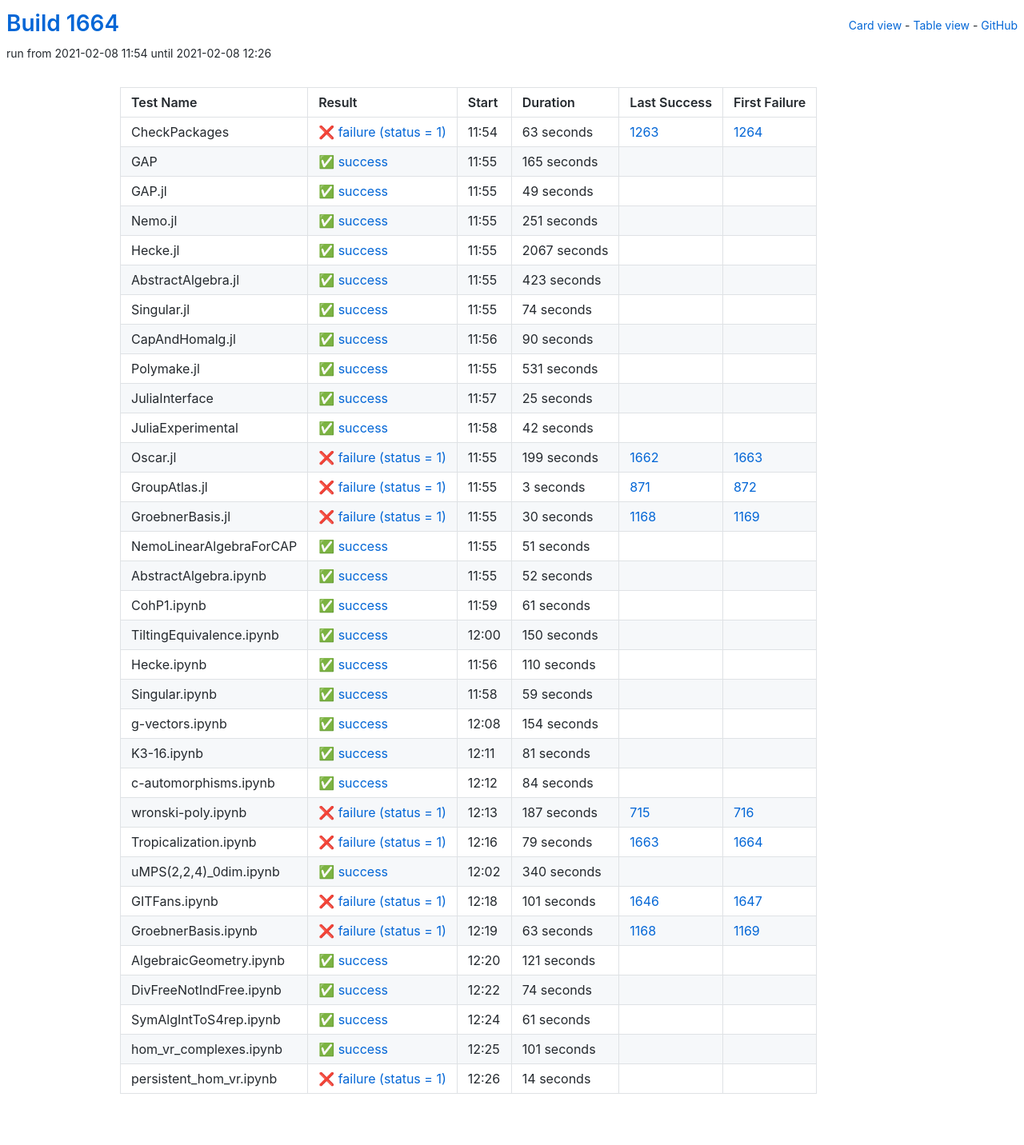
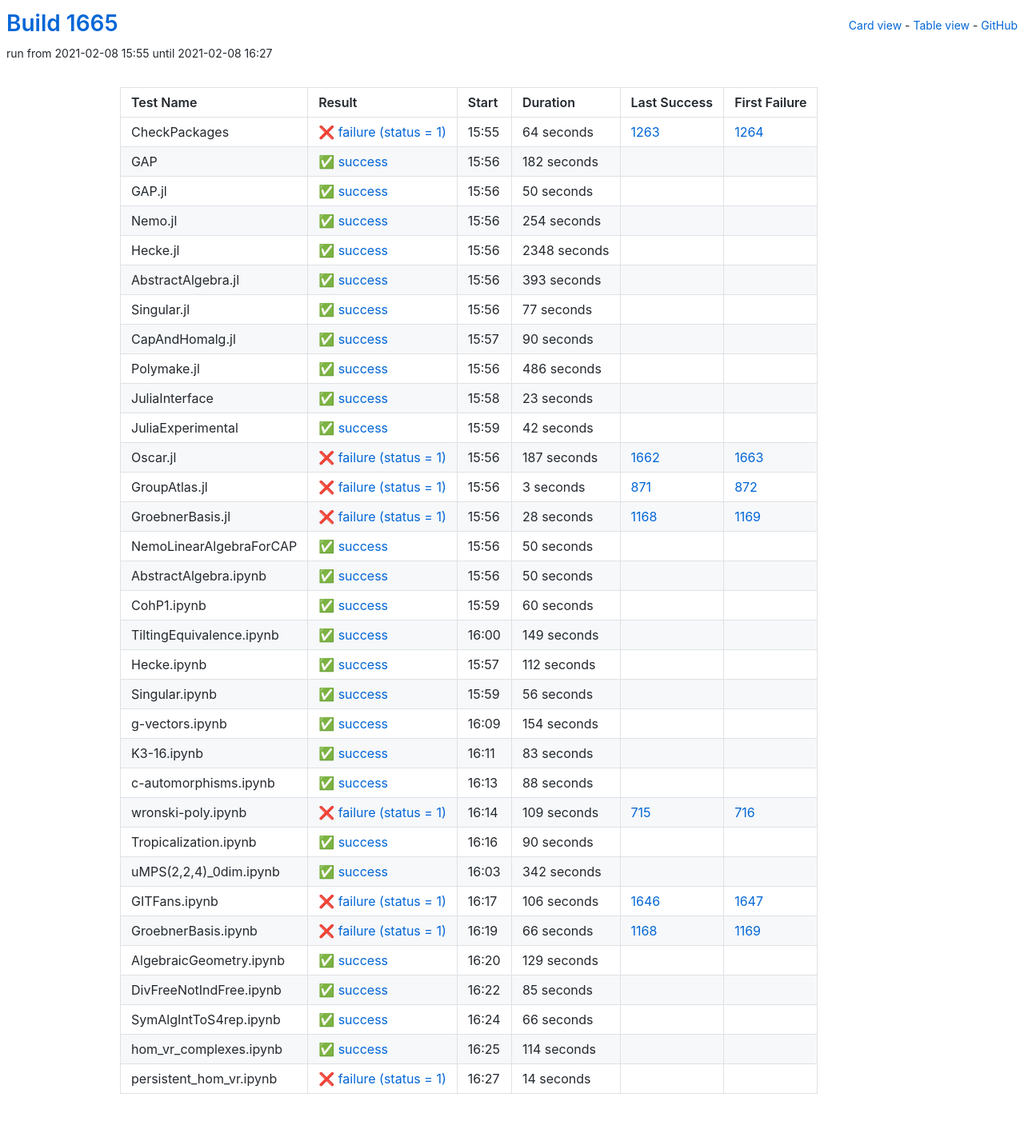
Before and after one commit to oscar-system/oscar-ci-status-stable, a Jekyll site: the page built from table.html, in a window 1280 px wide. Shown: the whole page at 80% size. Built offline with Jekyll 4.4.1, drawn with Linux system fonts in a browser that asks for light colours.

Commit message:
Build #1665

```diff
--- a/_data/ci.yml
+++ b/_data/ci.yml
@@ -1,6 +1,6 @@
 ---
-build: 1664
-build_url: https://oscarci.mathematik.uni-kl.de/job/oscar-stable/1664/
+build: 1665
+build_url: https://oscarci.mathematik.uni-kl.de/job/oscar-stable/1665/
 job: oscar-stable
 organization: oscar-system
 repo: oscar-ci-status-stable
@@ -8,92 +8,92 @@ repourl: https://github.com/oscar-system/oscar-ci-status-stable
 tests:
 - name: CheckPackages
   id: checkpackages
-  log: https://oscarci.mathematik.uni-kl.de/job/oscar-stable/1664/artifact/logs/build-1664/CheckPackages.log
-  start: 2021-02-08 11:54
+  log: https://oscarci.mathematik.uni-kl.de/job/oscar-stable/1665/artifact/logs/build-1665/CheckPackages.log
+  start: 2021-02-08 15:55
   success: false
   exitcode: 1
   status: failure
-  duration: 63
+  duration: 64
   last_success: 1263
   last_success_url: https://oscarci.mathematik.uni-kl.de/job/oscar-stable/1263/
   first_failure: 1264
   first_failure_url: https://oscarci.mathematik.uni-kl.de/job/oscar-stable/1264/
 - name: GAP
   id: gap
-  log: https://oscarci.mathematik.uni-kl.de/job/oscar-stable/1664/artifact/logs/build-1664/GAP.log
-  start: 2021-02-08 11:55
+  log: https://oscarci.mathematik.uni-kl.de/job/oscar-stable/1665/artifact/logs/build-1665/GAP.log
+  start: 2021-02-08 15:56
   success: true
   exitcode: 0
   status: success
-  duration: 165
+  duration: 182
   last_success: false
   last_success_url:
   first_failure: false
   first_failure_url:
 - name: GAP.jl
   id: gap-jl
-  log: https://oscarci.mathematik.uni-kl.de/job/oscar-stable/1664/artifact/logs/build-1664/GAP.jl.log
-  start: 2021-02-08 11:55
+  log: https://oscarci.mathematik.uni-kl.de/job/oscar-stable/1665/artifact/logs/build-1665/GAP.jl.log
+  start: 2021-02-08 15:56
   success: true
   exitcode: 0
   status: success
-  duration: 49
+  duration: 50
   last_success: false
   last_success_url:
   first_failure: false
   first_failure_url:
 - name: Nemo.jl
   id: nemo-jl
-  log: https://oscarci.mathematik.uni-kl.de/job/oscar-stable/1664/artifact/logs/build-1664/Nemo.jl.log
-  start: 2021-02-08 11:55
+  log: https://oscarci.mathematik.uni-kl.de/job/oscar-stable/1665/artifact/logs/build-1665/Nemo.jl.log
+  start: 2021-02-08 15:56
   success: true
   exitcode: 0
   status: success
-  duration: 251
+  duration: 254
   last_success: false
   last_success_url:
   first_failure: false
   first_failure_url:
 - name: Hecke.jl
   id: hecke-jl
-  log: https://oscarci.mathematik.uni-kl.de/job/oscar-stable/1664/artifact/logs/build-1664/Hecke.jl.log
-  start: 2021-02-08 11:55
+  log: https://oscarci.mathematik.uni-kl.de/job/oscar-stable/1665/artifact/logs/build-1665/Hecke.jl.log
+  start: 2021-02-08 15:56
   success: true
   exitcode: 0
   status: success
-  duration: 2067
+  duration: 2348
   last_success: false
   last_success_url:
   first_failure: false
   first_failure_url:
 - name: AbstractAlgebra.jl
   id: abstractalgebra-jl
-  log: https://oscarci.mathematik.uni-kl.de/job/oscar-stable/1664/artifact/logs/build-1664/AbstractAlgebra.jl.log
-  start: 2021-02-08 11:55
+  log: https://oscarci.mathematik.uni-kl.de/job/oscar-stable/1665/artifact/logs/build-1665/AbstractAlgebra.jl.log
+  start: 2021-02-08 15:56
   success: true
   exitcode: 0
   status: success
-  duration: 423
+  duration: 393
   last_success: false
   last_success_url:
   first_failure: false
   first_failure_url:
 - name: Singular.jl
   id: singular-jl
-  log: https://oscarci.mathematik.uni-kl.de/job/oscar-stable/1664/artifact/logs/build-1664/Singular.jl.log
-  start: 2021-02-08 11:55
+  log: https://oscarci.mathematik.uni-kl.de/job/oscar-stable/1665/artifact/logs/build-1665/Singular.jl.log
+  start: 2021-02-08 15:56
   success: true
   exitcode: 0
   status: success
-  duration: 74
+  duration: 77
   last_success: false
   last_success_url:
   first_failure: false
   first_failure_url:
 - name: CapAndHomalg.jl
   id: capandhomalg-jl
-  log: https://oscarci.mathematik.uni-kl.de/job/oscar-stable/1664/artifact/logs/build-1664/CapAndHomalg.jl.log
-  start: 2021-02-08 11:56
+  log: https://oscarci.mathematik.uni-kl.de/job/oscar-stable/1665/artifact/logs/build-1665/CapAndHomalg.jl.log
+  start: 2021-02-08 15:57
   success: true
   exitcode: 0
   status: success
@@ -104,32 +104,32 @@ tests:
   first_failure_url:
 - name: Polymake.jl
   id: polymake-jl
-  log: https://oscarci.mathematik.uni-kl.de/job/oscar-stable/1664/artifact/logs/build-1664/Polymake.jl.log
-  start: 2021-02-08 11:55
+  log: https://oscarci.mathematik.uni-kl.de/job/oscar-stable/1665/artifact/logs/build-1665/Polymake.jl.log
+  start: 2021-02-08 15:56
   success: true
   exitcode: 0
   status: success
-  duration: 531
+  duration: 486
   last_success: false
   last_success_url:
   first_failure: false
   first_failure_url:
 - name: JuliaInterface
   id: juliainterface
-  log: https://oscarci.mathematik.uni-kl.de/job/oscar-stable/1664/artifact/logs/build-1664/JuliaInterface.log
-  start: 2021-02-08 11:57
+  log: https://oscarci.mathematik.uni-kl.de/job/oscar-stable/1665/artifact/logs/build-1665/JuliaInterface.log
+  start: 2021-02-08 15:58
   success: true
   exitcode: 0
   status: success
-  duration: 25
+  duration: 23
   last_success: false
   last_success_url:
   first_failure: false
   first_failure_url:
 - name: JuliaExperimental
   id: juliaexperimental
-  log: https://oscarci.mathematik.uni-kl.de/job/oscar-stable/1664/artifact/logs/build-1664/JuliaExperimental.log
-  start: 2021-02-08 11:58
+  log: https://oscarci.mathematik.uni-kl.de/job/oscar-stable/1665/artifact/logs/build-1665/JuliaExperimental.log
+  start: 2021-02-08 15:59
   success: true
   exitcode: 0
   status: success
@@ -140,20 +140,20 @@ tests:
   first_failure_url:
 - name: Oscar.jl
   id: oscar-jl
-  log: https://oscarci.mathematik.uni-kl.de/job/oscar-stable/1664/artifact/logs/build-1664/Oscar.jl.log
-  start: 2021-02-08 11:55
+  log: https://oscarci.mathematik.uni-kl.de/job/oscar-stable/1665/artifact/logs/build-1665/Oscar.jl.log
+  start: 2021-02-08 15:56
   success: false
   exitcode: 1
   status: failure
-  duration: 199
+  duration: 187
   last_success: 1662
   last_success_url: https://oscarci.mathematik.uni-kl.de/job/oscar-stable/1662/
   first_failure: 1663
   first_failure_url: https://oscarci.mathematik.uni-kl.de/job/oscar-stable/1663/
 - name: GroupAtlas.jl
   id: groupatlas-jl
-  log: https://oscarci.mathematik.uni-kl.de/job/oscar-stable/1664/artifact/logs/build-1664/GroupAtlas.jl.log
-  start: 2021-02-08 11:55
+  log: https://oscarci.mathematik.uni-kl.de/job/oscar-stable/1665/artifact/logs/build-1665/GroupAtlas.jl.log
+  start: 2021-02-08 15:56
   success: false
   exitcode: 1
   status: failure
@@ -164,92 +164,92 @@ tests:
   first_failure_url: https://oscarci.mathematik.uni-kl.de/job/oscar-stable/872/
 - name: GroebnerBasis.jl
   id: groebnerbasis-jl
-  log: https://oscarci.mathematik.uni-kl.de/job/oscar-stable/1664/artifact/logs/build-1664/GroebnerBasis.jl.log
-  start: 2021-02-08 11:55
+  log: https://oscarci.mathematik.uni-kl.de/job/oscar-stable/1665/artifact/logs/build-1665/GroebnerBasis.jl.log
+  start: 2021-02-08 15:56
   success: false
   exitcode: 1
   status: failure
-  duration: 30
+  duration: 28
   last_success: 1168
   last_success_url: https://oscarci.mathematik.uni-kl.de/job/oscar-stable/1168/
   first_failure: 1169
   first_failure_url: https://oscarci.mathematik.uni-kl.de/job/oscar-stable/1169/
 - name: NemoLinearAlgebraForCAP
   id: nemolinearalgebraforcap
-  log: https://oscarci.mathematik.uni-kl.de/job/oscar-stable/1664/artifact/logs/build-1664/NemoLinearAlgebraForCAP.log
-  start: 2021-02-08 11:55
+  log: https://oscarci.mathematik.uni-kl.de/job/oscar-stable/1665/artifact/logs/build-1665/NemoLinearAlgebraForCAP.log
+  start: 2021-02-08 15:56
   success: true
   exitcode: 0
   status: success
-  duration: 51
+  duration: 50
   last_success: false
   last_success_url:
   first_failure: false
   first_failure_url:
 - name: AbstractAlgebra.ipynb
   id: abstractalgebra-ipynb
-  log: https://oscarci.mathematik.uni-kl.de/job/oscar-stable/1664/artifact/logs/build-1664/AbstractAlgebra.ipynb.log
-  start: 2021-02-08 11:55
+  log: https://oscarci.mathematik.uni-kl.de/job/oscar-stable/1665/artifact/logs/build-1665/AbstractAlgebra.ipynb.log
+  start: 2021-02-08 15:56
   success: true
   exitcode: 0
   status: success
-  duration: 52
+  duration: 50
   last_success: false
   last_success_url:
   first_failure: false
   first_failure_url:
 - name: CohP1.ipynb
   id: cohp1-ipynb
-  log: https://oscarci.mathematik.uni-kl.de/job/oscar-stable/1664/artifact/logs/build-1664/CohP1.ipynb.log
-  start: 2021-02-08 11:59
+  log: https://oscarci.mathematik.uni-kl.de/job/oscar-stable/1665/artifact/logs/build-1665/CohP1.ipynb.log
+  start: 2021-02-08 15:59
   success: true
   exitcode: 0
   status: success
-  duration: 61
+  duration: 60
   last_success: false
   last_success_url:
   first_failure: false
   first_failure_url:
 - name: TiltingEquivalence.ipynb
   id: tiltingequivalence-ipynb
-  log: https://oscarci.mathematik.uni-kl.de/job/oscar-stable/1664/artifact/logs/build-1664/TiltingEquivalence.ipynb.log
-  start: 2021-02-08 12:00
+  log: https://oscarci.mathematik.uni-kl.de/job/oscar-stable/1665/artifact/logs/build-1665/TiltingEquivalence.ipynb.log
+  start: 2021-02-08 16:00
   success: true
   exitcode: 0
   status: success
-  duration: 150
+  duration: 149
   last_success: false
   last_success_url:
   first_failure: false
   first_failure_url:
 - name: Hecke.ipynb
   id: hecke-ipynb
-  log: https://oscarci.mathematik.uni-kl.de/job/oscar-stable/1664/artifact/logs/build-1664/Hecke.ipynb.log
-  start: 2021-02-08 11:56
+  log: https://oscarci.mathematik.uni-kl.de/job/oscar-stable/1665/artifact/logs/build-1665/Hecke.ipynb.log
+  start: 2021-02-08 15:57
   success: true
   exitcode: 0
   status: success
-  duration: 110
+  duration: 112
   last_success: false
   last_success_url:
   first_failure: false
   first_failure_url:
 - name: Singular.ipynb
   id: singular-ipynb
-  log: https://oscarci.mathematik.uni-kl.de/job/oscar-stable/1664/artifact/logs/build-1664/Singular.ipynb.log
-  start: 2021-02-08 11:58
+  log: https://oscarci.mathematik.uni-kl.de/job/oscar-stable/1665/artifact/logs/build-1665/Singular.ipynb.log
+  start: 2021-02-08 15:59
   success: true
   exitcode: 0
   status: success
-  duration: 59
+  duration: 56
   last_success: false
   last_success_url:
   first_failure: false
   first_failure_url:
 - name: g-vectors.ipynb
   id: g-vectors-ipynb
-  log: https://oscarci.mathematik.uni-kl.de/job/oscar-stable/1664/artifact/logs/build-1664/g-vectors.ipynb.log
-  start: 2021-02-08 12:08
+  log: https://oscarci.mathematik.uni-kl.de/job/oscar-stable/1665/artifact/logs/build-1665/g-vectors.ipynb.log
+  start: 2021-02-08 16:09
   success: true
   exitcode: 0
   status: success
@@ -260,140 +260,140 @@ tests:
   first_failure_url:
 - name: K3-16.ipynb
   id: k3-16-ipynb
-  log: https://oscarci.mathematik.uni-kl.de/job/oscar-stable/1664/artifact/logs/build-1664/K3-16.ipynb.log
-  start: 2021-02-08 12:11
+  log: https://oscarci.mathematik.uni-kl.de/job/oscar-stable/1665/artifact/logs/build-1665/K3-16.ipynb.log
+  start: 2021-02-08 16:11
   success: true
   exitcode: 0
   status: success
-  duration: 81
+  duration: 83
   last_success: false
   last_success_url:
   first_failure: false
   first_failure_url:
 - name: c-automorphisms.ipynb
   id: c-automorphisms-ipynb
-  log: https://oscarci.mathematik.uni-kl.de/job/oscar-stable/1664/artifact/logs/build-1664/c-automorphisms.ipynb.log
-  start: 2021-02-08 12:12
+  log: https://oscarci.mathematik.uni-kl.de/job/oscar-stable/1665/artifact/logs/build-1665/c-automorphisms.ipynb.log
+  start: 2021-02-08 16:13
   success: true
   exitcode: 0
   status: success
-  duration: 84
+  duration: 88
   last_success: false
   last_success_url:
   first_failure: false
   first_failure_url:
 - name: wronski-poly.ipynb
   id: wronski-poly-ipynb
-  log: https://oscarci.mathematik.uni-kl.de/job/oscar-stable/1664/artifact/logs/build-1664/wronski-poly.ipynb.log
-  start: 2021-02-08 12:13
+  log: https://oscarci.mathematik.uni-kl.de/job/oscar-stable/1665/artifact/logs/build-1665/wronski-poly.ipynb.log
+  start: 2021-02-08 16:14
   success: false
   exitcode: 1
   status: failure
-  duration: 187
+  duration: 109
   last_success: 715
   last_success_url: https://oscarci.mathematik.uni-kl.de/job/oscar-stable/715/
   first_failure: 716
   first_failure_url: https://oscarci.mathematik.uni-kl.de/job/oscar-stable/716/
 - name: Tropicalization.ipynb
   id: tropicalization-ipynb
-  log: https://oscarci.mathematik.uni-kl.de/job/oscar-stable/1664/artifact/logs/build-1664/Tropicalization.ipynb.log
-  start: 2021-02-08 12:16
-  success: false
-  exitcode: 1
-  status: failure
-  duration: 79
-  last_success: 1663
-  last_success_url: https://oscarci.mathematik.uni-kl.de/job/oscar-stable/1663/
-  first_failure: 1664
-  first_failure_url: https://oscarci.mathematik.uni-kl.de/job/oscar-stable/1664/
-- name: uMPS(2,2,4)_0dim.ipynb
-  id: umps-2-2-4-0dim-ipynb
-  log: https://oscarci.mathematik.uni-kl.de/job/oscar-stable/1664/artifact/logs/build-1664/uMPS-2-2-4-_0dim.ipynb.log
-  start: 2021-02-08 12:02
+  log: https://oscarci.mathematik.uni-kl.de/job/oscar-stable/1665/artifact/logs/build-1665/Tropicalization.ipynb.log
+  start: 2021-02-08 16:16
   success: true
   exitcode: 0
   status: success
-  duration: 340
+  duration: 90
+  last_success: false
+  last_success_url:
+  first_failure: false
+  first_failure_url:
+- name: uMPS(2,2,4)_0dim.ipynb
+  id: umps-2-2-4-0dim-ipynb
+  log: https://oscarci.mathematik.uni-kl.de/job/oscar-stable/1665/artifact/logs/build-1665/uMPS-2-2-4-_0dim.ipynb.log
+  start: 2021-02-08 16:03
+  success: true
+  exitcode: 0
+  status: success
+  duration: 342
   last_success: false
   last_success_url:
   first_failure: false
   first_failure_url:
 - name: GITFans.ipynb
   id: gitfans-ipynb
-  log: https://oscarci.mathematik.uni-kl.de/job/oscar-stable/1664/artifact/logs/build-1664/GITFans.ipynb.log
-  start: 2021-02-08 12:18
+  log: https://oscarci.mathematik.uni-kl.de/job/oscar-stable/1665/artifact/logs/build-1665/GITFans.ipynb.log
+  start: 2021-02-08 16:17
   success: false
   exitcode: 1
   status: failure
-  duration: 101
+  duration: 106
   last_success: 1646
   last_success_url: https://oscarci.mathematik.uni-kl.de/job/oscar-stable/1646/
   first_failure: 1647
   first_failure_url: https://oscarci.mathematik.uni-kl.de/job/oscar-stable/1647/
 - name: GroebnerBasis.ipynb
   id: groebnerbasis-ipynb
-  log: https://oscarci.mathematik.uni-kl.de/job/oscar-stable/1664/artifact/logs/build-1664/GroebnerBasis.ipynb.log
-  start: 2021-02-08 12:19
+  log: https://oscarci.mathematik.uni-kl.de/job/oscar-stable/1665/artifact/logs/build-1665/GroebnerBasis.ipynb.log
+  start: 2021-02-08 16:19
   success: false
   exitcode: 1
   status: failure
-  duration: 63
+  duration: 66
   last_success: 1168
   last_success_url: https://oscarci.mathematik.uni-kl.de/job/oscar-stable/1168/
   first_failure: 1169
   first_failure_url: https://oscarci.mathematik.uni-kl.de/job/oscar-stable/1169/
 - name: AlgebraicGeometry.ipynb
   id: algebraicgeometry-ipynb
-  log: https://oscarci.mathematik.uni-kl.de/job/oscar-stable/1664/artifact/logs/build-1664/AlgebraicGeometry.ipynb.log
-  start: 2021-02-08 12:20
+  log: https://oscarci.mathematik.uni-kl.de/job/oscar-stable/1665/artifact/logs/build-1665/AlgebraicGeometry.ipynb.log
+  start: 2021-02-08 16:20
   success: true
   exitcode: 0
   status: success
-  duration: 121
+  duration: 129
   last_success: false
   last_success_url:
   first_failure: false
   first_failure_url:
 - name: DivFreeNotIndFree.ipynb
   id: divfreenotindfree-ipynb
-  log: https://oscarci.mathematik.uni-kl.de/job/oscar-stable/1664/artifact/logs/build-1664/DivFreeNotIndFree.ipynb.log
-  start: 2021-02-08 12:22
+  log: https://oscarci.mathematik.uni-kl.de/job/oscar-stable/1665/artifact/logs/build-1665/DivFreeNotIndFree.ipynb.log
+  start: 2021-02-08 16:22
   success: true
   exitcode: 0
   status: success
-  duration: 74
+  duration: 85
   last_success: false
   last_success_url:
   first_failure: false
   first_failure_url:
 - name: SymAlgIntToS4rep.ipynb
   id: symalginttos4rep-ipynb
-  log: https://oscarci.mathematik.uni-kl.de/job/oscar-stable/1664/artifact/logs/build-1664/SymAlgIntToS4rep.ipynb.log
-  start: 2021-02-08 12:24
+  log: https://oscarci.mathematik.uni-kl.de/job/oscar-stable/1665/artifact/logs/build-1665/SymAlgIntToS4rep.ipynb.log
+  start: 2021-02-08 16:24
   success: true
   exitcode: 0
   status: success
-  duration: 61
+  duration: 66
   last_success: false
   last_success_url:
   first_failure: false
   first_failure_url:
 - name: hom_vr_complexes.ipynb
   id: hom-vr-complexes-ipynb
-  log: https://oscarci.mathematik.uni-kl.de/job/oscar-stable/1664/artifact/logs/build-1664/hom_vr_complexes.ipynb.log
-  start: 2021-02-08 12:25
+  log: https://oscarci.mathematik.uni-kl.de/job/oscar-stable/1665/artifact/logs/build-1665/hom_vr_complexes.ipynb.log
+  start: 2021-02-08 16:25
   success: true
   exitcode: 0
   status: success
-  duration: 101
+  duration: 114
   last_success: false
   last_success_url:
   first_failure: false
   first_failure_url:
 - name: persistent_hom_vr.ipynb
   id: persistent-hom-vr-ipynb
-  log: https://oscarci.mathematik.uni-kl.de/job/oscar-stable/1664/artifact/logs/build-1664/persistent_hom_vr.ipynb.log
-  start: 2021-02-08 12:26
+  log: https://oscarci.mathematik.uni-kl.de/job/oscar-stable/1665/artifact/logs/build-1665/persistent_hom_vr.ipynb.log
+  start: 2021-02-08 16:27
   success: false
   exitcode: 1
   status: failure
```
Also changed, not shown: README.md.
